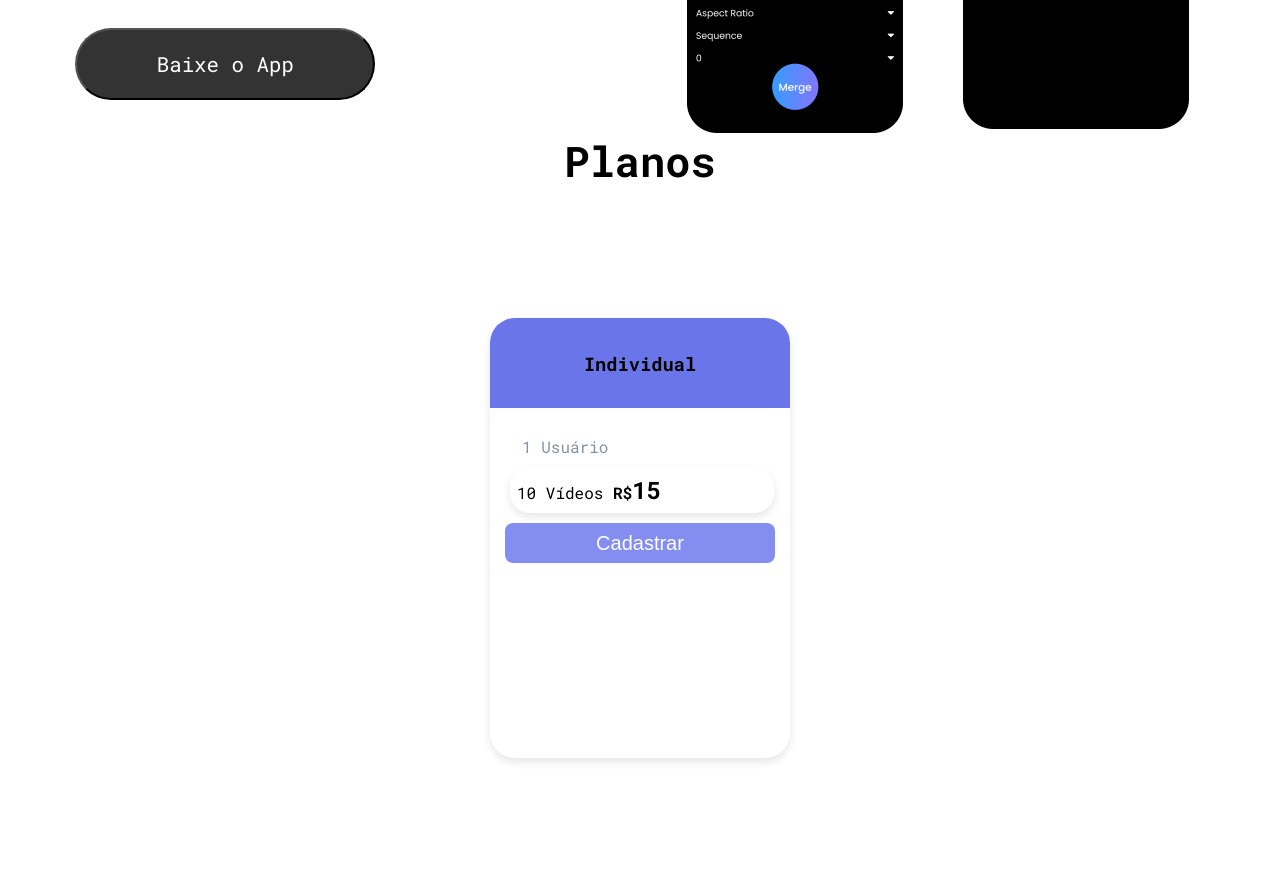
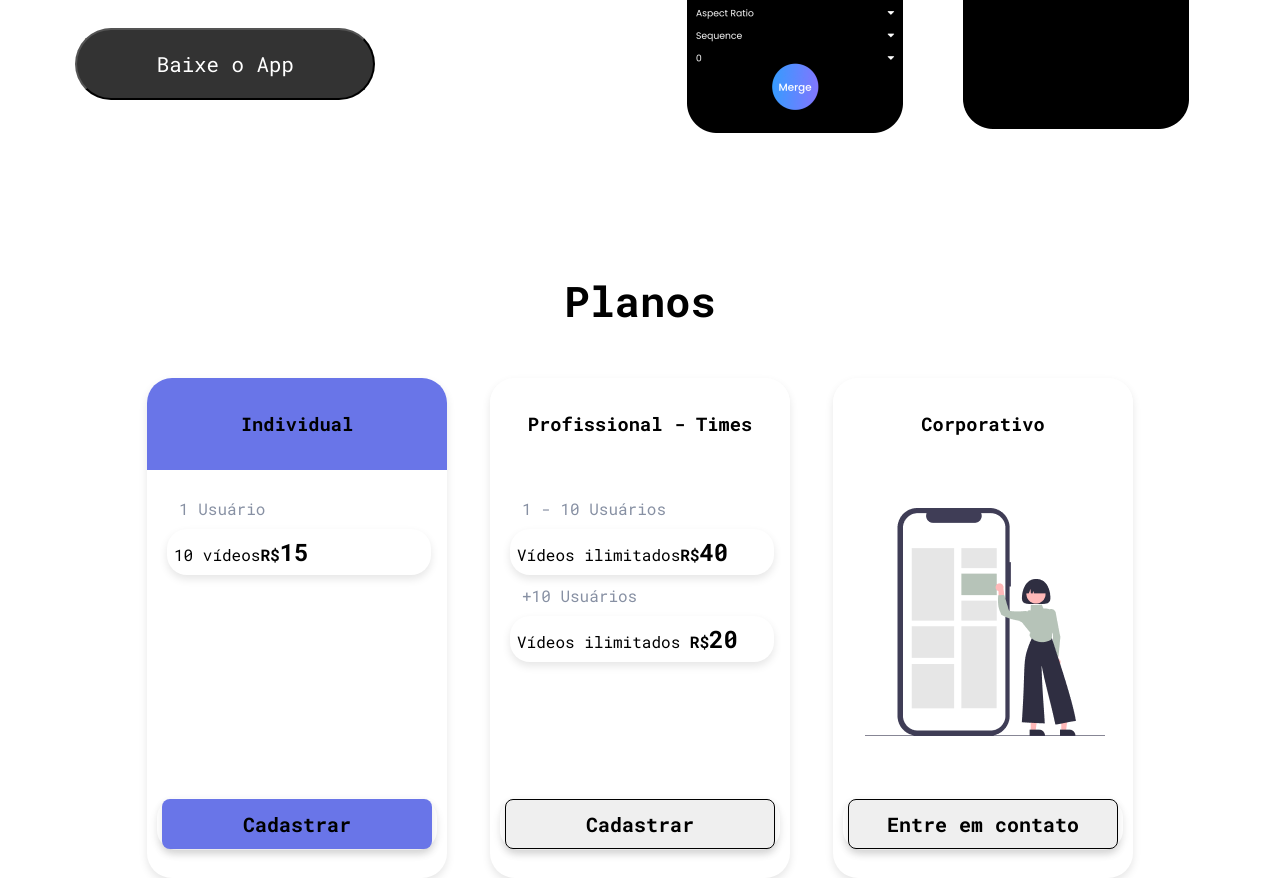
Before and after one commit to yasmingcv/cp1-react, a React (Vite) app: page /sobre in a window 1280 px wide. Shown: the part 480-1368 px from the top of the page. Built offline with nearby package versions, Linux system fonts and the light colour scheme.

Commit message:
feat: page sobre updated

```diff
--- a/src/assets/icons/index.js
+++ b/src/assets/icons/index.js
@@ -8,6 +8,7 @@ import tiktok from './tiktok.png'
 import youtube from './youtube.png'
 import img_saved from './img_saved_1.png'
 import img_video from './img_video_msg.png'
+import imageCard from './imageCard.png'
 
 export {
     discord,
@@ -20,4 +21,5 @@ export {
     youtube,
     img_saved,
     img_video,
+    imageCard,
 }
--- a/src/components/Card-planos/cards-planos.css
+++ b/src/components/Card-planos/cards-planos.css
@@ -1,32 +1,10 @@
-.cards {
-    display: flex;
-}
 
-.cards-container {
-    width: 100%;
-    height: 700px;
-}
-
-.header-titulo {
-    display: flex;
-    justify-content: center;
-    align-items: center;
-    font-size: 36px;
-}
-
-.cards-planos {
-    width: 100%;
-    height: 100%;
-    display: flex;
-    justify-content: center;
-    align-items: center;
-}
 .card-1 {
     display: flex;
     flex-direction: column;
     align-items: center;
     width: 300px;
-    height: 440px;
+    height: 500px;
     border-radius: 25px;
     box-shadow: 0 4px 8px rgba(0, 0, 0, 0.1);
 }
@@ -35,18 +13,25 @@
     display: flex;
     flex-direction: column;
     width: 300px;
-    height: 90px;
-    background-color: #6975E8;
+    height: 130px;
+    background-color: #FFFFFf;
     align-items: center;
     justify-content: center;
     border-radius: 25px 25px 0 0;
 }
+
+.Roxo {
+    background-color: #6975E8;
+    border: none !important;
+}
+
 
 .card-1-body {
     display: flex;
     flex-direction: column;
     justify-content: space-between;
     width: 280px;
+    height: 100%;
     margin: 28px;
     gap: 10px;
 }
@@ -67,6 +52,10 @@
     font-size: 24px;
 }
 
+.card-p2-False {
+    display: none;
+}
+
 .card-p-2 {
     padding: 6px;
     width: 250px;
@@ -80,17 +69,52 @@
 .card-button{
     display: flex;
     justify-content: center;
+    align-items: center;
+    border: 1px solid rgba(159, 156, 156, 0);
+    border-radius: 20px;
+    box-shadow: 0 4px 8px rgba(0, 0, 0, 0.1);
+
+}
+
+.image-False {
+    display: none;
+}
+
+.image-True {
+    display: block;
+}
+
+.usuario-False {
+    display: none;
+}
+.usuario-True {
+    color: #8790A3;
+}
+
+.card-False {
+    display: none;
+}
+
+.card-True {
+    padding: 6px;
+    width: 250px;
+    border: 1px solid rgba(159, 156, 156, 0);
+    border-radius: 20px;
+    box-shadow: 0 4px 8px rgba(0, 0, 0, 0.1);
+    align-items: center;
+    margin-left: -12px;
 }
 
 
 .card-button button {
     width: 270px;
-    height: 40px;
+    height: 50px;
     border: none;
-    background-color: #838ef0;
-    color: #FFFFFF;
+    color: #000;
+    border: 1px solid #000;
     border-radius: 8px;
     font-size: 20px;
     cursor: pointer;
-
+    font-family: 'Roboto Mono', sans-serif;
+    font-weight: bold;
 }
--- a/src/components/Card-planos/cards-planos.jsx
+++ b/src/components/Card-planos/cards-planos.jsx
@@ -1,34 +1,37 @@
+import { imageCard } from "../../assets/icons"
 import "./cards-planos.css"
 
 const Cards = (props) => {
     return (
-        <div className="cards-container">
-            <div className="header-titulo">
-                <h1>Planos</h1>
-            </div>
-            <div className="cards-planos">
                 <div className="card-1">
-                    <div className="card-1-header">
+                    <div className={`card-1-header ${props.color}`}>
                         <h1>{props.titulo}</h1>
                     </div>
                     <div className="card-1-body">
                         <div className="card-p">
                             <div className="card-p-1">
-                                <p>1 Usuário</p>
+                                <p>{props.card1usuarios}</p>
                             </div>
-                            <div className="card-p-2">
-                                <p>10 Vídeos <strong>R$</strong><strong className="strong-1">15</strong></p>
+                            <div className={`${props.card1}`}>
+                                <p>{props.quantidadeVideos1}<strong>R$</strong><strong className="strong-1">{props.preco1}</strong></p>
                             </div>
+                            <div className={`${props.usuario2}`}>
+                                <p>{props.card2usuarios}</p>
+                            </div>
+                            <div className={`${props.card3}`}>
+                                <p>{props.quantidadeVideos2} <strong>R$</strong><strong className="strong-1">{props.preco2}</strong></p>
+                            </div>
+                            <div className={`${props.card4}`}>
+                                <img src={imageCard} alt="" />
+                            </div>
+
                         </div>
                         <div className="card-button">
-                            <button>Cadastrar</button>
+                            <button className={`card-button ${props.color}`}>{props.botao}</button>
                         </div>
                     </div>
 
                 </div>
-            </div>
-        </div>
-
     )
 }
 
--- a/src/pages/sobre/sobre.css
+++ b/src/pages/sobre/sobre.css
@@ -38,3 +38,33 @@
     width: 226px;
     height: 478px;
 }
+
+.cards {
+    display: flex;
+
+}
+
+.cards-container {
+    display: flex;
+    width: 100%;
+    height: 700px;
+    flex-direction: column;
+    gap: 50px;
+}
+
+.header-titulo {
+    display: flex;
+    justify-content: center;
+    align-items: center;
+    font-size: 36px;
+    margin-top: 140px;
+}
+
+.cards-planos {
+    width: 100%;
+    height: 100%;
+    display: flex;
+    justify-content: center;
+    align-items: center;
+    gap: 43px;
+}
--- a/src/pages/sobre/sobre.jsx
+++ b/src/pages/sobre/sobre.jsx
@@ -18,8 +18,17 @@ const Sobre = () => {
                     <img className='img_number02' src={img_saved} alt="Imagem de Saved" />
                 </div>
             </section>
-            <section>
-                <Cards titulo="Individual"/>
+            <section className='cards'>
+                <div className="cards-container">
+                    <div className="header-titulo">
+                        <h1>Planos</h1>
+                    </div>
+                    <div className="cards-planos">
+                        <Cards titulo="Individual"  color="Roxo" card3="card-False" usuario2="usuario-False" card1usuarios="1 Usuário" quantidadeVideos1="10 vídeos" preco1="15" card4="image-False" card1="card-p-2" botao="Cadastrar"/>
+                        <Cards titulo="Profissional - Times" color="Branco" card3="card-True" usuario2="usuario-True" card1usuarios="1 - 10 Usuários" card2usuarios="+10 Usuários" quantidadeVideos1="Vídeos ilimitados" preco1="40" quantidadeVideos2="Vídeos ilimitados" preco2="20" card4="image-False" card1="card-p-2" botao="Cadastrar"/>
+                        <Cards titulo="Corporativo" color="Branco" card3="card-False" usuario2="usuario-False" card4="image-True" card1="card-p2-False" botao="Entre em contato"/>
+                    </div>
+                </div>
             </section>
         </section>
     )
```
Also changed, not shown: src/assets/icons/imageCard.png (added).
